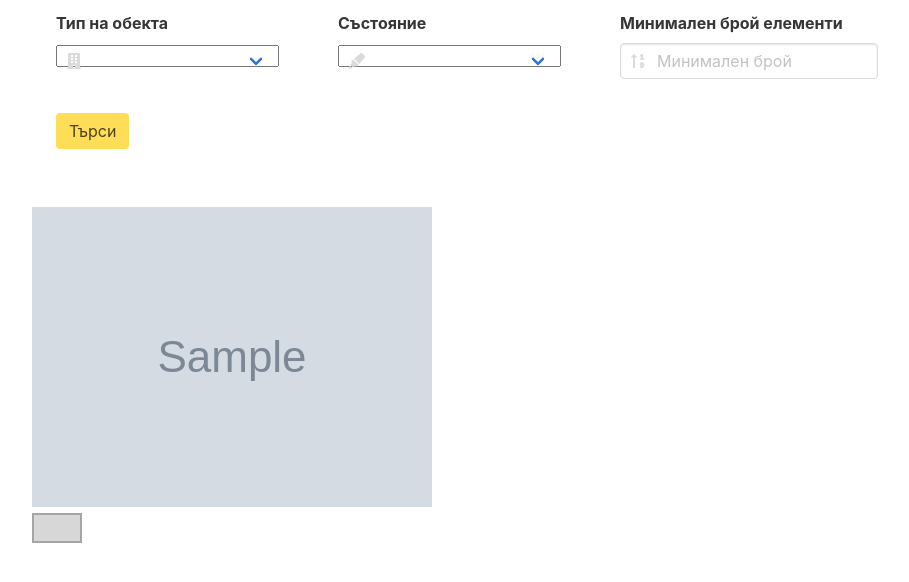
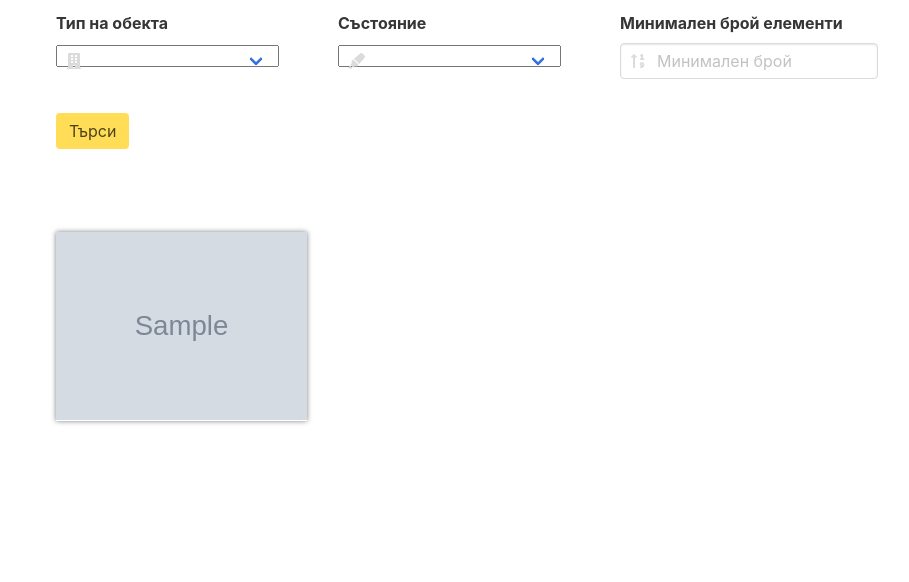
Before and after one commit to vision-sofia/arcnas, a Symfony app: template templates/search/index.html.twig in a window 1280 px wide. Shown: the part 151-733 px from the top of the page, without its empty margins (32-941 px from the left). Run offline with Twig, Linux system fonts and the light colour scheme; the template is opened without the code that fills it: most values are stand-ins (such as "Sample title", 1, 10 or a date in 2020); grey boxes marked "Sample" are stand-in pictures; form fields are guessed from the names that the template uses; style sheets or scripts are compiled from the project's sources; some libraries are stand-ins or nearby versions.

Commit message:
Search dsign fix

```diff
--- a/templates/index/index.html.twig
+++ b/templates/index/index.html.twig
@@ -3,7 +3,7 @@
 {% block body %}
     <div class="container">
         <div class="section">
-            <h1 class="title">Търсене</h1>
+            <h1 class="title">Снимки</h1>
             {% for item in photos %}
             <div class="thumb">
                 <div style="display: flex;">
--- a/templates/search/index.html.twig
+++ b/templates/search/index.html.twig
@@ -51,25 +51,32 @@
 
 
 
+
+
     <div class="container">
 
-        <div style="width: 500px;">
+        <div class="section" style="padding-top: 0 !important; padding-bottom: 0 !important;">
             {% if submitted and result is empty %}
-                <div class="notification mlr20">
+                <div class="notification">
                     Няма намерени резултати
                 </div>
             {% endif %}
 
             {% for item in result %}
-                <div style="position:relative;">
-                    <a href="{{ path('app.photo', {'uuid': item.item.uuid}) }}"><img src="/media/{{ item.item.file }}" alt="" /></a>
-
-                    {% for mark in item.marks %}
-                        <div class="rect passive-rect rect-type-{{ mark.element.id }}" style="display: block;top: {{ mark.position.top }}%; left: {{ mark.position.left }}%; width: {{ mark.position.width }}%; height: {{ mark.position.height }}%; border-color: {{ mark.element.color }}"></div>
-                    {% endfor %}
+                <div class="thumb">
+                    <div style="display: flex;">
+                        <a href="{{ path('app.photo', {'uuid': item.item.uuid}) }}">
+                            <img src="/media/{{ item.item.file }}" alt="" />
+                        </a>
+                        {% for mark in item.marks %}
+                            {% if mark.element.id == searchedElement.id %}
+                            <div class="rect passive-rect rect-type-{{ mark.element.id }}" style="display: block;top: {{ mark.position.top }}%; left: {{ mark.position.left }}%; width: {{ mark.position.width }}%; height: {{ mark.position.height }}%; border-color: {{ mark.element.color }}"></div>
+                            {% endif %}
+                        {% endfor %}
+                    </div>
                 </div>
-
             {% endfor %}
         </div>
+
     </div>
 {% endblock %}
```
Also changed, not shown: src/Controller/SearchController.php (+9 -6 lines).
